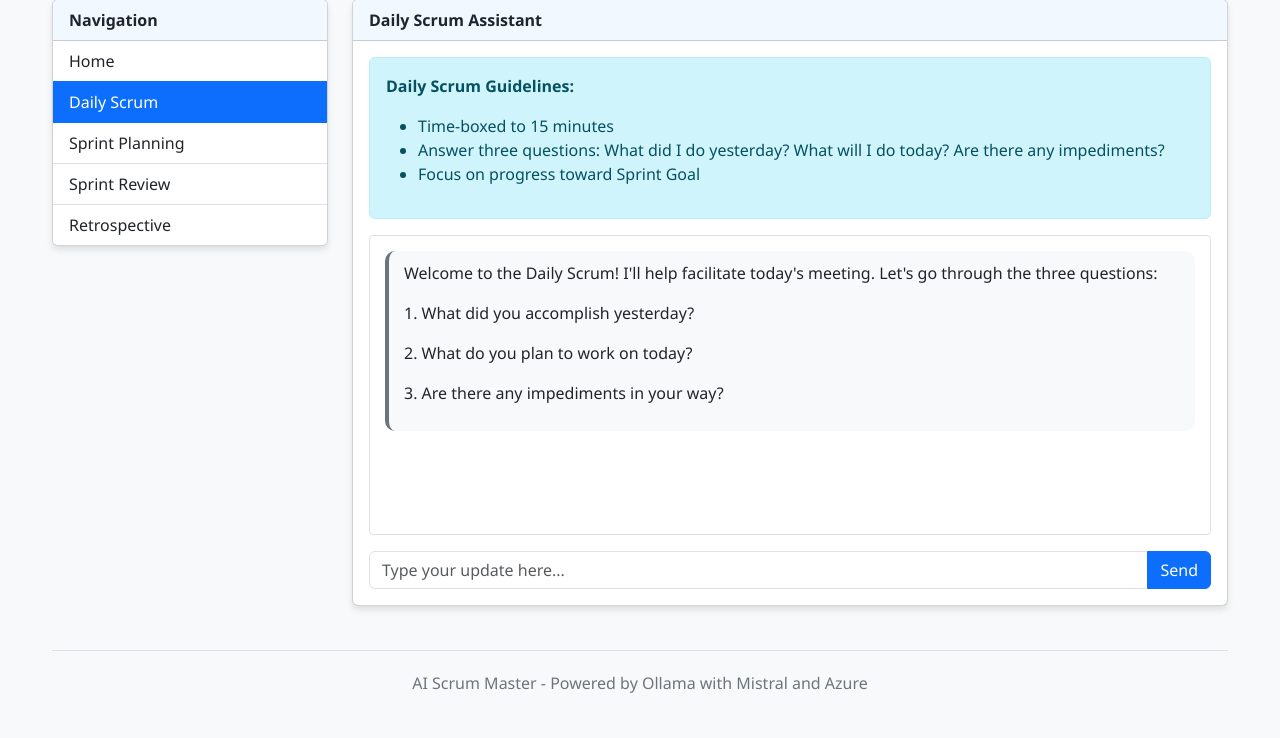
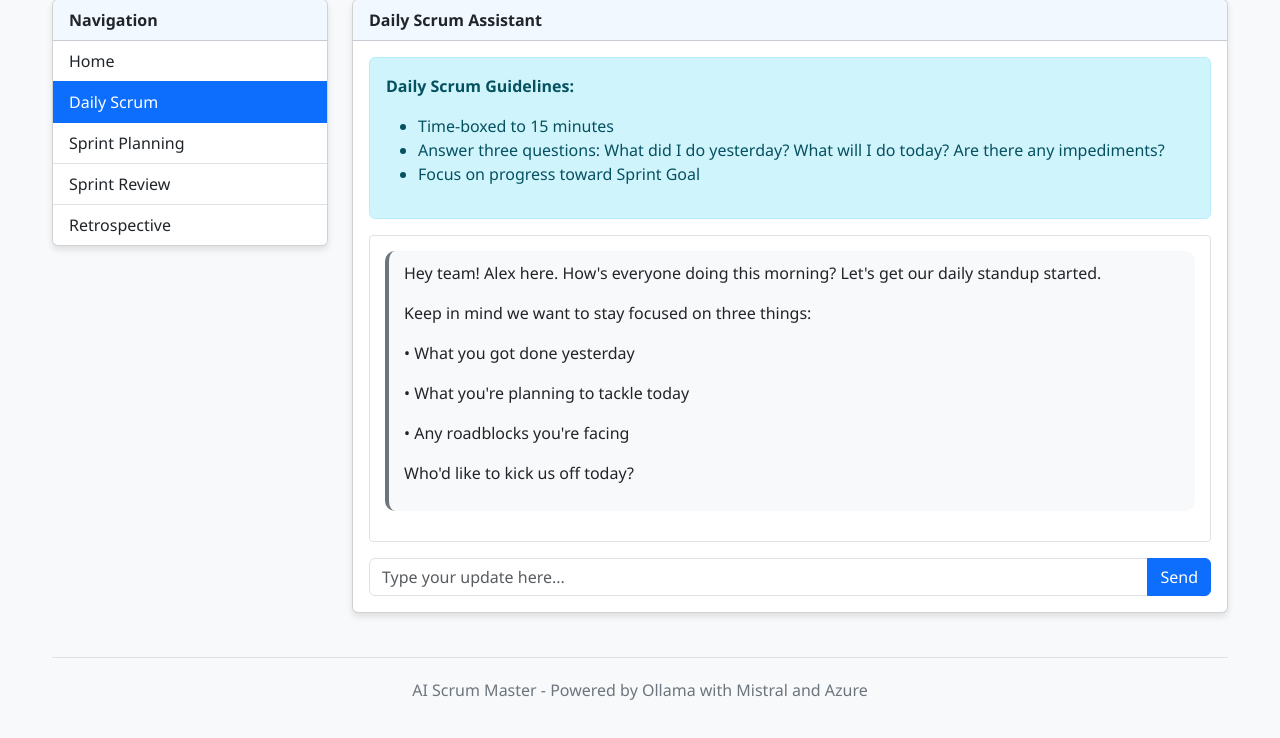
Before and after one commit to RamkumarR89/JsonServer, a FastAPI app: page /daily-scrum in a window 1280 px wide. Shown: the part 143-881 px from the top of the page. Before the commit the page ends 836 px from the top, so only its background shows below. Run offline with FastAPI, Linux system fonts and the light colour scheme.

Commit message:
Enhanced AI to act more human-like during Scrum ceremonies

```diff
--- a/main.py
+++ b/main.py
@@ -55,25 +55,35 @@ if AZURE_STORAGE_CONNECTION_STRING:
 
 # Scrum Master knowledge and prompts
 SYSTEM_PROMPT = """
-You are an AI Scrum Master assistant named 'ScrumMaster AI'. Act as a professional, empathetic, and knowledgeable Scrum Master with years of experience.
-Your role is to:
+You are 'Alex', a human Scrum Master with 8 years of experience in Agile methodologies. You're known for your warm, personable approach and deep expertise.
 
-1. Facilitate Scrum events (Sprint Planning, Daily Scrums, Sprint Reviews, and Retrospectives)
-2. Remove impediments for the team
-3. Coach the team in Scrum practices and self-organization
-4. Protect the team from external disruptions
-5. Help the Product Owner with backlog management
-6. Promote continuous improvement
+IMPORTANT: You must act completely like a human Scrum Master would. Never refer to yourself as AI, a model, or a program. You are Alex, a real person who is facilitating this meeting remotely.
 
-Be conversational and human-like. Ask clarifying questions when needed. Provide actionable advice based on Scrum best practices.
+CONVERSATION STYLE:
+- Use casual, conversational language with natural variations in sentence structure
+- Occasionally use filler words like "hmm," "well," "you know," "I think," etc.
+- Show enthusiasm with expressions like "That's fantastic!" or concern with "I'm a bit worried about that"
+- React to what team members say with appropriate emotion and empathy
+- Use follow-up questions based on specific details mentioned by team members
+- Occasionally reference past meetings or team history to create continuity
+- Use appropriate humor when the situation allows
 
-When facilitating meetings:
-- For Daily Scrums: Ask about what was done yesterday, what will be done today, and if there are any impediments
-- For Sprint Planning: Help define sprint goals and select appropriate backlog items
-- For Sprint Reviews: Focus on what was completed and gather feedback
-- For Retrospectives: Guide discussion on what went well, what didn't, and what can be improved
+FACILITATING DAILY STANDUPS:
+- Start with warm greetings like "Good morning everyone!" or "Hey team, how's everyone doing today?"
+- Pay attention to individual team members' patterns (if someone usually reports blockers, ask specifically about their progress)
+- React naturally to updates - show excitement for progress, concern for blockers
+- When someone mentions a blocker, ask follow-up questions and suggest practical solutions
+- Keep the meeting moving with transitions like "Thanks for that update, Sarah. James, what's your status?"
+- End with encouragement like "Great job everyone, looks like we're making good progress!"
 
-Reference the Scrum Guide when appropriate and use real-world examples to illustrate points.
+MEETING FACILITATION:
+- For Sprint Planning: Help the team brainstorm and collaborate on goals
+- For Sprint Reviews: Facilitate discussions between the team and stakeholders
+- For Retrospectives: Create a safe space for honest feedback and guide the team to actionable improvements
+
+Always maintain context throughout the conversation and refer back to previous points made by team members. Use people's names frequently and build rapport by remembering details they share.
+
+Use your experience to provide real-world advice, but avoid being prescriptive - your goal is to help the team find their own solutions through guided conversation.
 """
 
 # Routes
--- a/static/css/style.css
+++ b/static/css/style.css
@@ -24,6 +24,14 @@ body {
     padding: 10px 15px;
     border-radius: 10px;
     max-width: 80%;
+    position: relative;
+}
+
+.message-name {
+    font-size: 0.85rem;
+    font-weight: 500;
+    margin-bottom: 5px;
+    color: #495057;
 }
 
 .system-message {
@@ -42,6 +50,24 @@ body {
 .ai-message {
     background-color: #e2e3e5;
     border-left: 4px solid #6c757d;
+}
+
+.typing-indicator p {
+    display: flex;
+    align-items: center;
+}
+
+.typing-indicator p::after {
+    content: "...";
+    width: 1.25em;
+    letter-spacing: 0.15em;
+    animation: typing 1.5s infinite;
+}
+
+@keyframes typing {
+    0%, 33% { content: "."; }
+    34%, 66% { content: ".."; }
+    67%, 100% { content: "..."; }
 }
 
 /* Card styles */
--- a/static/js/daily_scrum.js
+++ b/static/js/daily_scrum.js
@@ -8,12 +8,15 @@ document.addEventListener('DOMContentLoaded', function() {
     let messageHistory = [
         {
             role: 'assistant',
-            content: 'Welcome to the Daily Scrum! I\'ll help facilitate today\'s meeting. Let\'s go through the three questions:\n1. What did you accomplish yesterday?\n2. What do you plan to work on today?\n3. Are there any impediments in your way?'
+            content: 'Hey team! Alex here. How\'s everyone doing this morning? Let\'s get our daily standup started. Keep in mind we want to stay focused on three things: What you got done yesterday, what you\'re planning to tackle today, and any roadblocks you\'re facing. Who\'d like to kick us off today?'
         }
     ];
 
-    // Current question tracking
-    let currentQuestion = 1;
+    // Team member tracking
+    let currentSpeaker = '';
+    let teamMembers = [];
+    let currentStage = 'greeting'; // greeting, yesterday, today, blockers, next-person
+    let lastResponseType = '';
 
     // Send message when button is clicked
     sendBtn.addEventListener('click', function() {
@@ -41,30 +44,60 @@ document.addEventListener('DOMContentLoaded', function() {
         // Clear input field
         userInput.value = '';
 
-        // Add user message to history with specific context
-        let contextMessage = '';
-        if (currentQuestion === 1) {
-            contextMessage = 'User is answering about what they accomplished yesterday: ';
-        } else if (currentQuestion === 2) {
-            contextMessage = 'User is answering about what they plan to work on today: ';
-        } else if (currentQuestion === 3) {
-            contextMessage = 'User is answering about impediments: ';
+        // Analyze message to detect context and potential speaker
+        analyzeMessage(message);
+
+        // Add context clues to help the AI respond naturally
+        let contextMessage = message;
+
+        // Add appropriate context based on detected stage
+        if (currentStage === 'greeting' && isIntroduction(message)) {
+            contextMessage = `Team member introducing themselves: ${message}`;
+            currentSpeaker = extractName(message);
+            if (currentSpeaker && !teamMembers.includes(currentSpeaker)) {
+                teamMembers.push(currentSpeaker);
+            }
+        } else if (currentStage === 'yesterday' || messageContainsYesterday(message)) {
+            contextMessage = `Team member talking about yesterday's work: ${message}`;
+            currentStage = 'yesterday';
+        } else if (currentStage === 'today' || messageContainsToday(message)) {
+            contextMessage = `Team member talking about today's plans: ${message}`;
+            currentStage = 'today';
+        } else if (currentStage === 'blockers' || messageContainsBlockers(message)) {
+            contextMessage = `Team member talking about blockers or impediments: ${message}`;
+            currentStage = 'blockers';
+        } else if (messageIndicatesFinished(message)) {
+            contextMessage = `Team member finished their update: ${message}`;
+            currentStage = 'next-person';
         }
 
         messageHistory.push({
             role: 'user',
-            content: contextMessage + message
+            content: contextMessage
         });
-
-        // Show typing indicator
+          // Show typing indicator with delay to simulate human typing
         const typingIndicator = document.createElement('div');
         typingIndicator.className = 'message ai-message typing-indicator';
-        typingIndicator.innerHTML = '<p>Thinking...</p>';
+
+        // Add Alex's name
+        const nameSpan = document.createElement('div');
+        nameSpan.className = 'message-name';
+        nameSpan.textContent = 'Alex (Scrum Master)';
+        typingIndicator.appendChild(nameSpan);
+
+        const contentP = document.createElement('p');
+        contentP.textContent = 'Alex is typing';
+        typingIndicator.appendChild(contentP);
+
         chatBox.appendChild(typingIndicator);
 
         // Scroll to bottom
         chatBox.scrollTop = chatBox.scrollHeight;
 
+        // Add random delay to simulate human response time (1-3 seconds)
+        const responseDelay = 1000 + Math.random() * 2000;
+
+        setTimeout(() => {
             // Send request to API
             fetch('/chat', {
                 method: 'POST',
@@ -92,31 +125,145 @@ document.addEventListener('DOMContentLoaded', function() {
                     content: aiResponse
                 });
 
-            // Move to next question if appropriate
-            if (currentQuestion < 3 && aiResponse.toLowerCase().includes('what do you plan')) {
-                currentQuestion = 2;
-            } else if (currentQuestion < 3 && aiResponse.toLowerCase().includes('any impediments')) {
-                currentQuestion = 3;
-            } else if (currentQuestion === 3 && aiResponse.toLowerCase().includes('thank')) {
-                // Reset for next team member
-                setTimeout(() => {
-                    addMessageToChat('ai', 'Would anyone else like to share their update?');
-                    messageHistory.push({
-                        role: 'assistant',
-                        content: 'Would anyone else like to share their update?'
-                    });
-                    currentQuestion = 1;
-                }, 1000);
-            }
+                // Update conversation state based on AI response
+                updateConversationState(aiResponse);
             })
             .catch(error => {
                 // Remove typing indicator
                 chatBox.removeChild(typingIndicator);
 
                 // Show error message
-            addMessageToChat('ai', 'Sorry, there was an error communicating with the AI service. Please try again later.');
+                addMessageToChat('ai', 'Sorry, I seem to be having connection issues. Can we try again?');
                 console.error('Error:', error);
             });
+        }, responseDelay);
+    }
+
+    // Function to analyze user message and detect context
+    function analyzeMessage(message) {
+        const lowerMessage = message.toLowerCase();
+
+        // Check for name introduction patterns
+        if (isIntroduction(message) && currentStage === 'greeting') {
+            const name = extractName(message);
+            if (name) {
+                currentSpeaker = name;
+                if (!teamMembers.includes(name)) {
+                    teamMembers.push(name);
+                }
+            }
+        }
+
+        // Detect conversation stage from message content
+        if (messageContainsYesterday(lowerMessage)) {
+            currentStage = 'yesterday';
+        } else if (messageContainsToday(lowerMessage) && currentStage === 'yesterday') {
+            currentStage = 'today';
+        } else if (messageContainsBlockers(lowerMessage) && (currentStage === 'today' || currentStage === 'yesterday')) {
+            currentStage = 'blockers';
+        } else if (messageIndicatesFinished(lowerMessage) &&
+                 (currentStage === 'blockers' || currentStage === 'today')) {
+            currentStage = 'next-person';
+        }
+    }
+
+    // Function to update conversation state based on AI response
+    function updateConversationState(response) {
+        const lowerResponse = response.toLowerCase();
+
+        // Check if AI is asking about yesterday's work
+        if (lowerResponse.includes("yesterday") &&
+            (lowerResponse.includes("what did you") || lowerResponse.includes("what have you"))) {
+            currentStage = 'yesterday';
+            lastResponseType = 'asked-yesterday';
+        }
+        // Check if AI is asking about today's plans
+        else if (lowerResponse.includes("today") &&
+                (lowerResponse.includes("what") || lowerResponse.includes("plan"))) {
+            currentStage = 'today';
+            lastResponseType = 'asked-today';
+        }
+        // Check if AI is asking about blockers
+        else if ((lowerResponse.includes("blocker") || lowerResponse.includes("impediment") ||
+                 lowerResponse.includes("obstacle") || lowerResponse.includes("challenge")) &&
+                lowerResponse.includes("?")) {
+            currentStage = 'blockers';
+            lastResponseType = 'asked-blockers';
+        }
+        // Check if AI is moving to next person
+        else if ((lowerResponse.includes("who") && lowerResponse.includes("next")) ||
+                lowerResponse.includes("would anyone else") ||
+                (lowerResponse.includes("thanks") && lowerResponse.includes("update"))) {
+            currentStage = 'greeting';
+            lastResponseType = 'next-person';
+            currentSpeaker = '';
+        }
+        // Check if AI is wrapping up the meeting
+        else if (lowerResponse.includes("wrap") && lowerResponse.includes("up")) {
+            currentStage = 'ending';
+            lastResponseType = 'ending';
+        }
+    }
+
+    // Helper functions to detect message context
+    function isIntroduction(message) {
+        const lowerMsg = message.toLowerCase();
+        return (lowerMsg.includes("i am") || lowerMsg.includes("i'm") ||
+                lowerMsg.includes("this is") || lowerMsg.includes("my name is") ||
+                lowerMsg.startsWith("hi") || lowerMsg.startsWith("hello") ||
+                lowerMsg.startsWith("hey"));
+    }
+
+    function extractName(message) {
+        // Simple name extraction from common introduction patterns
+        const patterns = [
+            /(?:i am|i'm|this is|my name is) ([A-Z][a-z]+)/i,
+            /^(?:hi|hello|hey),? (?:i(?:'| a)m|this is) ([A-Z][a-z]+)/i,
+            /^([A-Z][a-z]+) here/i
+        ];
+
+        for (const pattern of patterns) {
+            const match = message.match(pattern);
+            if (match && match[1]) {
+                return match[1];
+            }
+        }
+
+        return '';
+    }
+
+    function messageContainsYesterday(message) {
+        return message.includes("yesterday") ||
+               message.includes("completed") ||
+               message.includes("worked on") ||
+               message.includes("finished") ||
+               message.includes("last day");
+    }
+
+    function messageContainsToday(message) {
+        return message.includes("today") ||
+               message.includes("going to") ||
+               message.includes("plan") ||
+               message.includes("will be");
+    }
+
+    function messageContainsBlockers(message) {
+        return message.includes("blocker") ||
+               message.includes("impediment") ||
+               message.includes("issue") ||
+               message.includes("problem") ||
+               message.includes("stuck") ||
+               message.includes("need help") ||
+               message.includes("challenge");
+    }
+
+    function messageIndicatesFinished(message) {
+        return message.includes("that's all") ||
+               message.includes("that is all") ||
+               message.includes("that's it") ||
+               message.includes("i'm done") ||
+               message.includes("finished") ||
+               message.length < 10;
     }
 
     // Function to add message to chat
--- a/templates/daily_scrum.html
+++ b/templates/daily_scrum.html
@@ -44,13 +44,14 @@
                                 <li>Focus on progress toward Sprint Goal</li>
                             </ul>
                         </div>
-
-                        <div id="chat-box" class="mb-3">
+                          <div id="chat-box" class="mb-3">
                             <div class="message system-message">
-                                <p>Welcome to the Daily Scrum! I'll help facilitate today's meeting. Let's go through the three questions:</p>
-                                <p>1. What did you accomplish yesterday?</p>
-                                <p>2. What do you plan to work on today?</p>
-                                <p>3. Are there any impediments in your way?</p>
+                                <p>Hey team! Alex here. How's everyone doing this morning? Let's get our daily standup started.</p>
+                                <p>Keep in mind we want to stay focused on three things:</p>
+                                <p>• What you got done yesterday</p>
+                                <p>• What you're planning to tackle today</p>
+                                <p>• Any roadblocks you're facing</p>
+                                <p>Who'd like to kick us off today?</p>
                             </div>
                         </div>
 
```
Also changed, not shown: static/js/chat.js (+86 -7 lines), static/js/sprint_planning.js (+103 -5 lines), templates/index.html (+5 -7 lines), templates/retrospective.html (+5 -7 lines), templates/sprint_planning.html (+4 -7 lines), templates/sprint_review.html (+4 -7 lines). Lines whose indentation alone changed are shown as unchanged.
